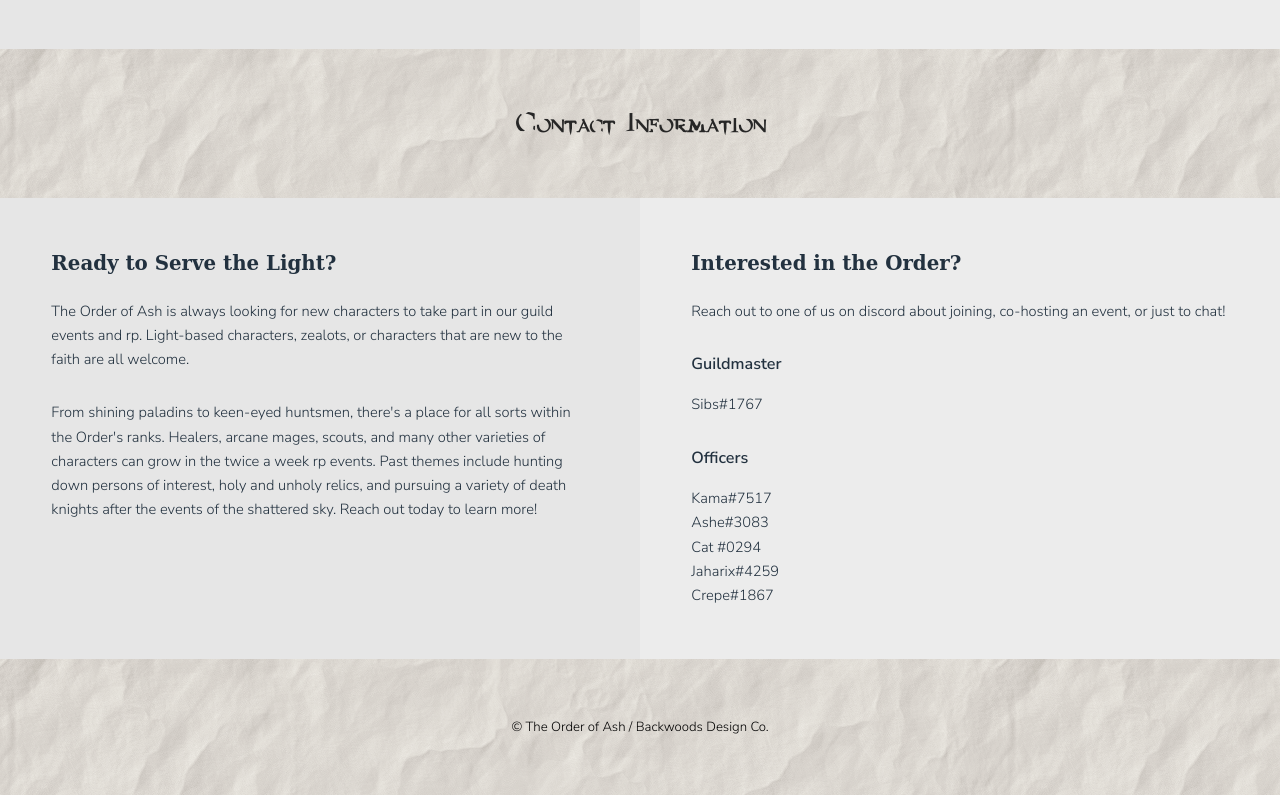
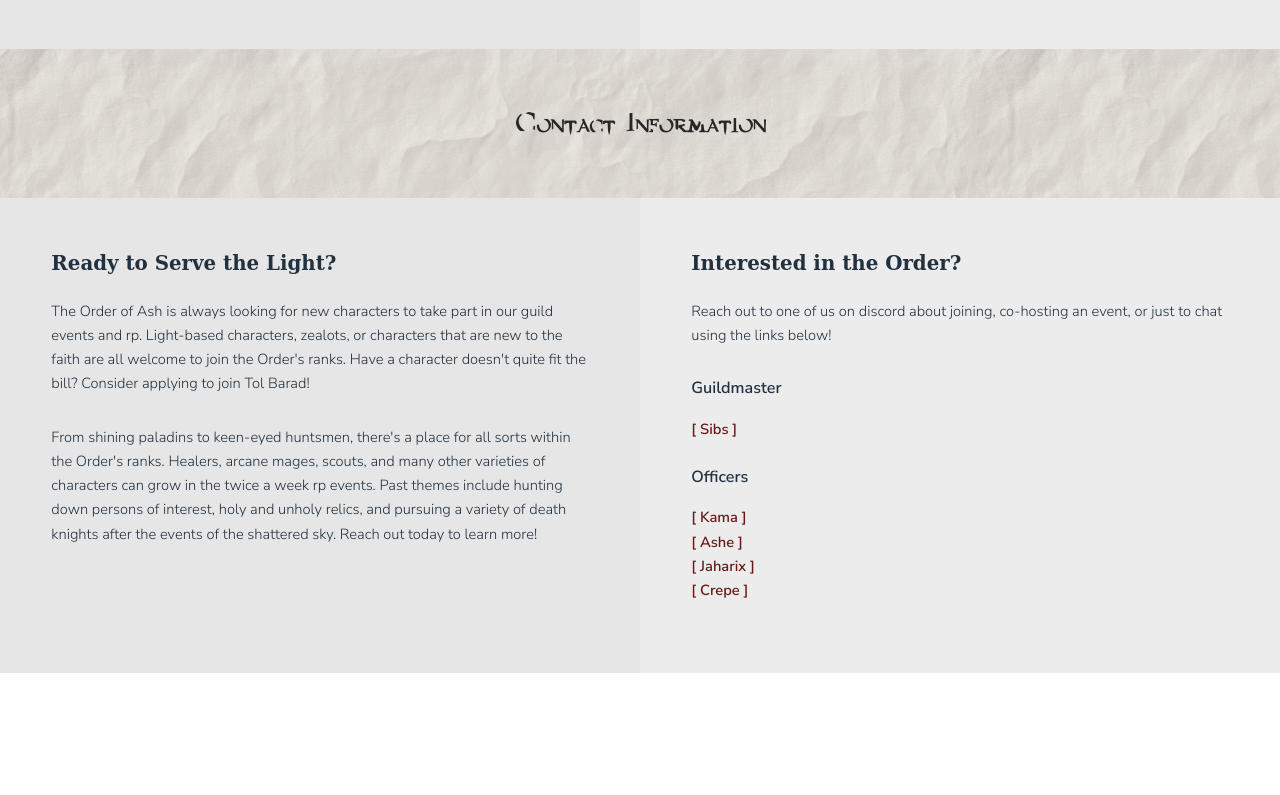
Before and after one commit to backwoodsdesignco/OrderOfAsh, a plain HTML site: page tolbarad.html in a window 1280 px wide. Shown: the part 2812-3607 px from the top of the page. After the commit the page ends 3485 px from the top, so only its background shows below. Drawn offline with Linux system fonts and the light colour scheme.

Commit message:
fix rus discord link

```diff
--- a/tolbarad.html
+++ b/tolbarad.html
@@ -133,7 +133,7 @@
 							<!-- Social -->
 								<div class="social column">
 									<h3>Ready to Serve the Light?</h3>
-									<p>The Order of Ash is always looking for new characters to take part in our guild events and rp. Light-based characters, zealots, or characters that are new to the faith are all welcome.</p>
+									<p>The Order of Ash is always looking for new characters to take part in our guild events and rp. Light-based characters, zealots, or characters that are new to the faith are all welcome to join the Order's ranks. Have a character doesn't quite fit the bill? Consider applying to join Tol Barad!</p>
 									<p>From shining paladins to keen-eyed huntsmen, there's a place for all sorts within the Order's ranks. Healers, arcane mages, scouts, and many other varieties of characters can grow in the twice a week rp events. Past themes include hunting down persons of interest, holy and unholy relics, and pursuing a variety of death knights after the events of the shattered sky. Reach out today to learn more!</p>
 
 
@@ -143,34 +143,24 @@
 								<div class="column">
 									<h3>Interested in the Order?</h3>
 
-									<p>Reach out to one of us on discord about joining, co-hosting an event, or just to chat!</p>
+									<p>Reach out to one of us on discord about joining, co-hosting an event, or just to chat using the links below!</p>
 
 										<h4>Guildmaster</h4>
-
-
-										<p>Sibs#1767</p>
-
-										<h4>Officers</h4>
-
-									<p>Kama#7517 <br> Ashe#3083 <br> Cat
-#0294 <br> Jaharix#4259 <br> Crepe#1867</p>
+								  <a href="https://discordapp.com/users/194250346883842048" target="_blank">[  Sibs  ]</a> <br><br>
 
 
 
+								  <h4>Officers</h4>
 
-								</div>
+									<a href="https://discordapp.com/users/209120745610149890" target="_blank">[  Kama  ]</a> <br>
+								  <a href="https://discordapp.com/users/370807908637605889" target="_blank">[  Ashe  ]</a> <br>
+								  <a href="https://discordapp.com/users/246782061489160195" target="_blank">[  Jaharix  ]</a> <br>
+								  <a href="https://discordapp.com/users/196467600048390155" target="_blank">[  Crepe  ]</a> <br>
+									<br>
+									<br>
+</div>
 
 						</section>
-					<!-- Footer -->
-						<footer id="footer">
-							<div class="copyright">
-								&copy; The Order of Ash / Backwoods Design Co.
-							</div>
-						</footer>
-				</section>
-
-
-				</section>
 
 
 		</div>
```
Also changed, not shown: carlisle.html (+1 -1 lines), charles.html (+1 -1 lines), edgar.html (+1 -1 lines), events.html (+1 -1 lines), gallery.html (+1 -1 lines), index.html (+1 -1 lines), members.html (+1 -1 lines), radhan.html (+1 -1 lines), ruskin.html (+1 -1 lines), sif.html (+1 -1 lines).
